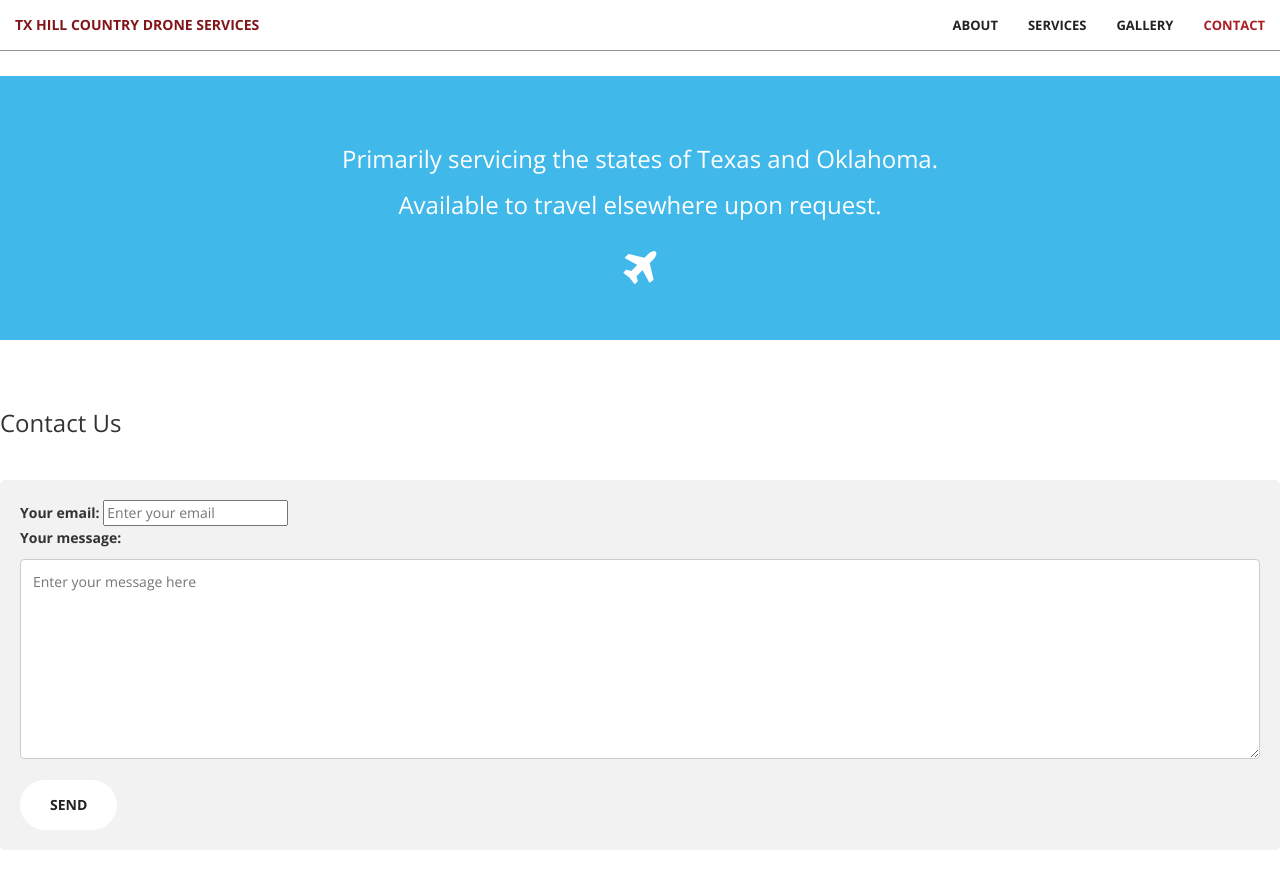
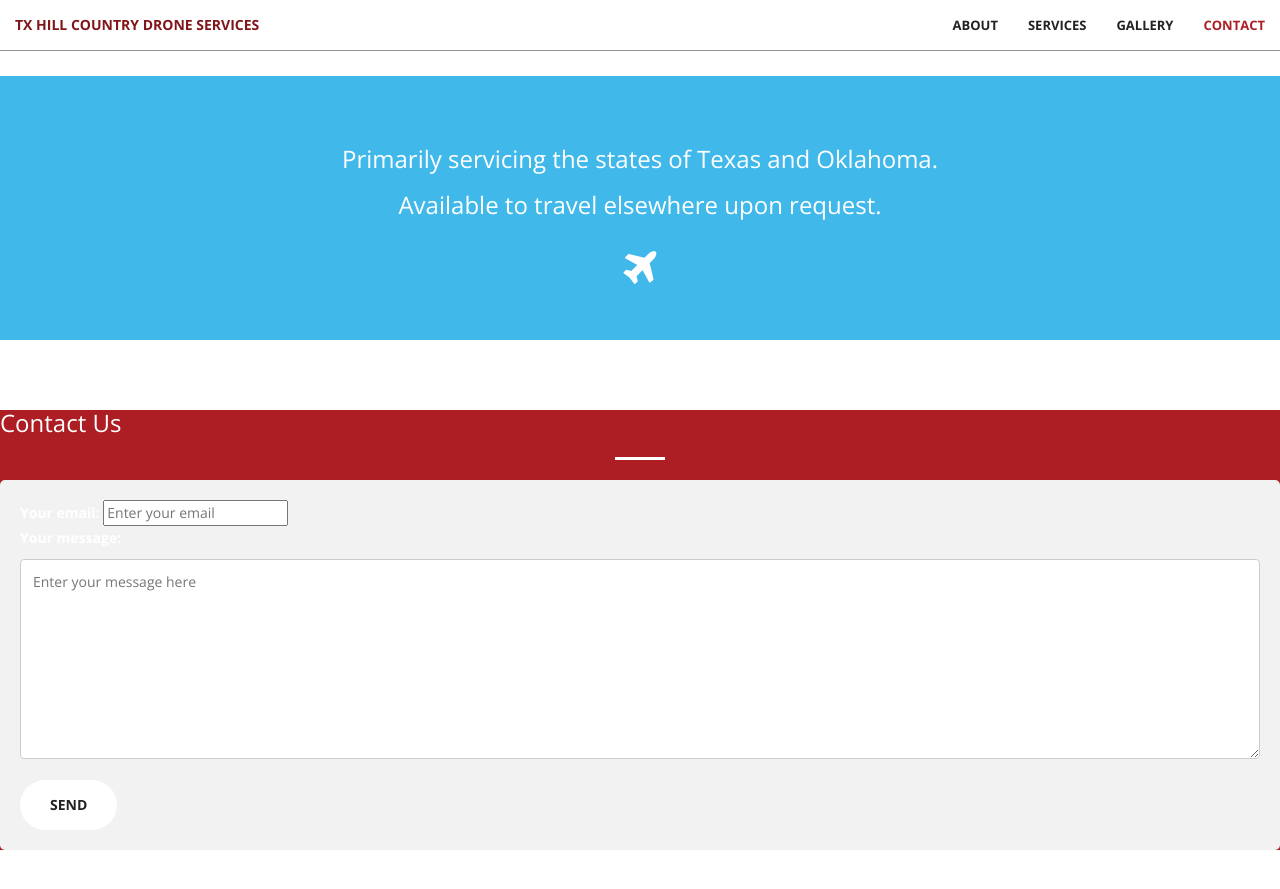
Before and after one commit to thcdroneservices/thcdroneservices.github.io, a Jekyll site: the page built from index.html, in a window 1280 px wide and 900 px high, scrolled down 4179 px. Shown: the top 889 px of the window. Built offline with Jekyll 4.4.1, drawn with Linux system fonts in a browser that asks for light colours.

Commit message:
update CF

```diff
--- a/_includes/contact-form.html
+++ b/_includes/contact-form.html
@@ -1,5 +1,5 @@
 <aside>
-     <div class="contact-form" class="bg-primary">
+     <div class="bg-primary contact-form">
         <h3>Contact Us</h3>
         <hr class="light">
         <div class="contact-form-form">
```
